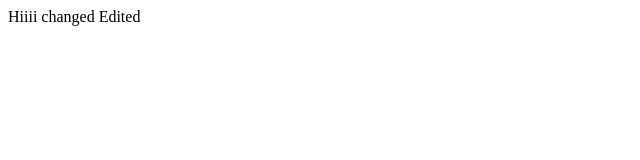
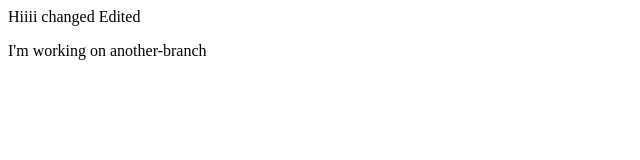
Before and after one commit to ni-shat/my-first-repo, a plain HTML site: page index.html in a window 1280 px wide. Shown: the whole page, without its empty margins (0-640 px from the left). Drawn offline with Linux system fonts and the light colour scheme.

Commit message:
another branch commit

```diff
--- a/index.html
+++ b/index.html
@@ -14,5 +14,8 @@
 
 
     Edited
+
+
+    <p>I'm working on another-branch</p>
 </body>
 </html>
```
